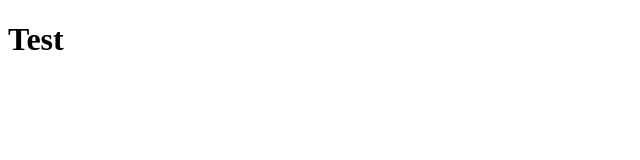
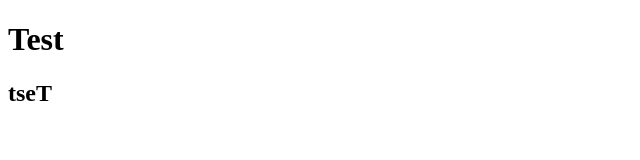
Before and after one commit to bradcw1/tutorial-docker-automated-build, a plain HTML site: page index.html in a window 1280 px wide. Shown: the full height of the page, 0-640 px from the left. Drawn offline with Linux system fonts and the light colour scheme.

Commit message:
new ting

```diff
--- a/index.html
+++ b/index.html
@@ -7,6 +7,7 @@
   <body>
 
     <h1>Test</h1>
+	<h2>tseT</h2>
 
   </body>
 </html>
```
